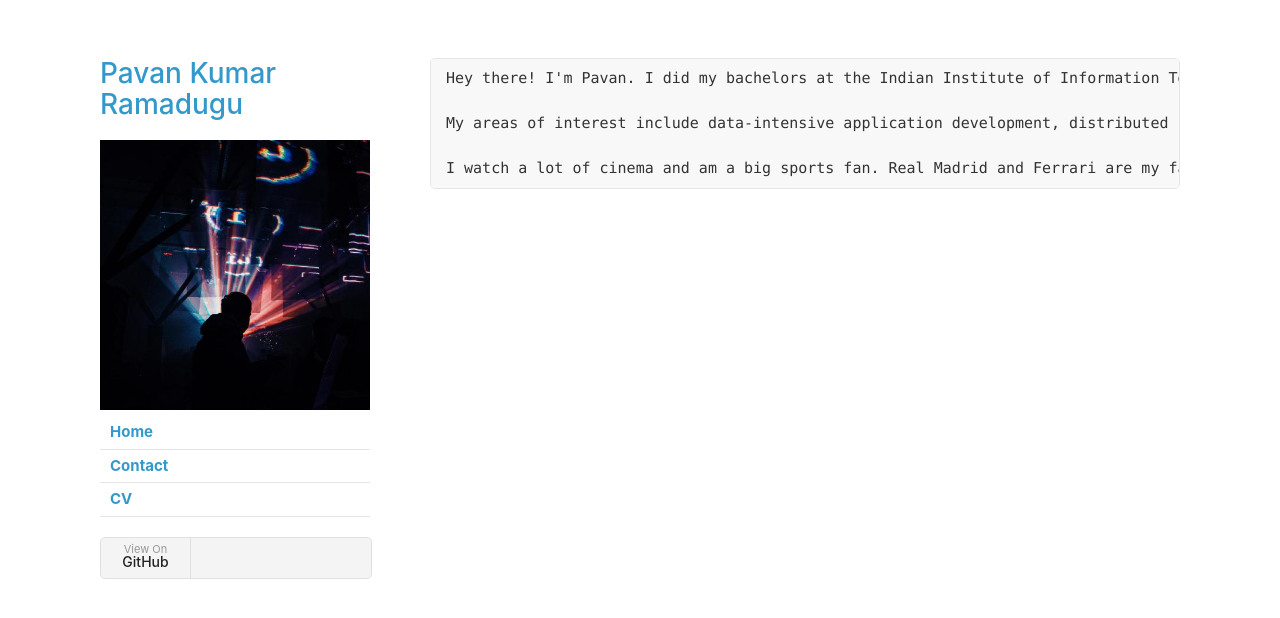
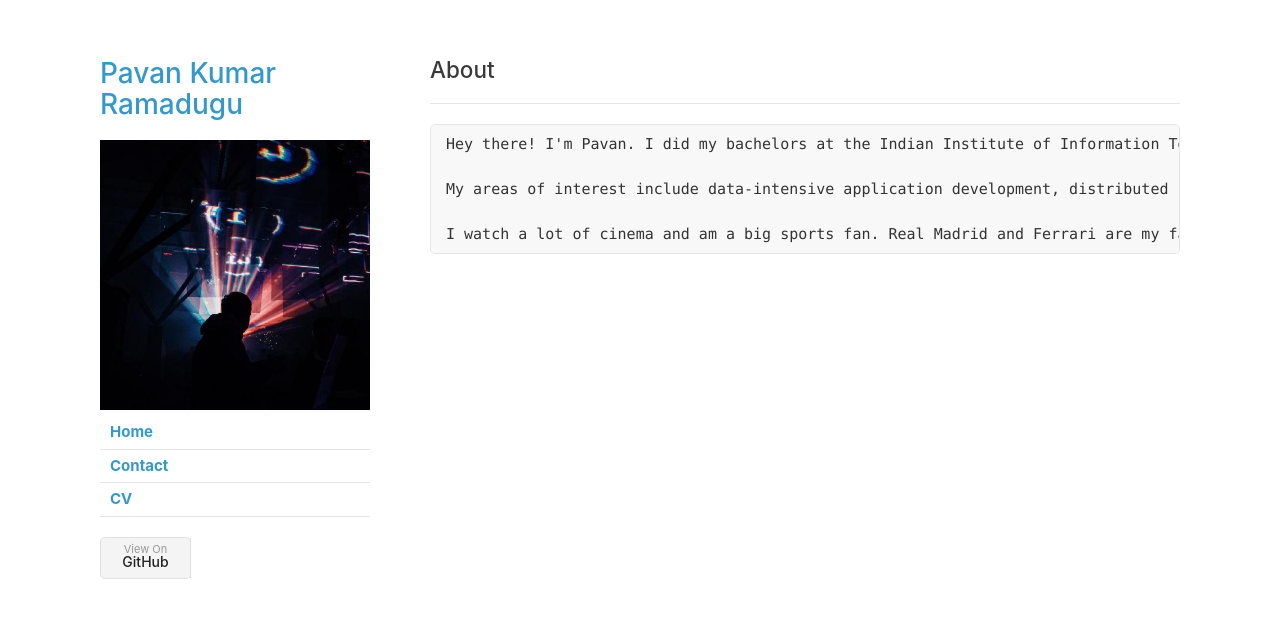
Before and after one commit to pavankramadugu/ghp, a Jekyll site: the page built from index.md, in a window 1280 px wide. Shown: the top 618 px of the page. Built offline with Jekyll 4.4.1, drawn with Linux system fonts in a browser that asks for light colours; our own code applies the rules of GitHub Pages for plain Markdown files.

Commit message:
Modified Structure

````diff
--- a/assets/css/styles.css
+++ b/assets/css/styles.css
@@ -117,7 +117,7 @@ header ul {
   background: #f4f4f4;
   border-radius:5px;
   border:1px solid #e0e0e0;
-  width:270px;
+  width: 89px;
 }
 
 header li {
--- a/index.md
+++ b/index.md
@@ -1,3 +1,6 @@
+## About
+-------------------------
+
 ```
 Hey there! I'm Pavan. I did my bachelors at the Indian Institute of Information Technology, Allahabad and, I am currently working as a Software Engineer at Deutsche Bank.
 
````
